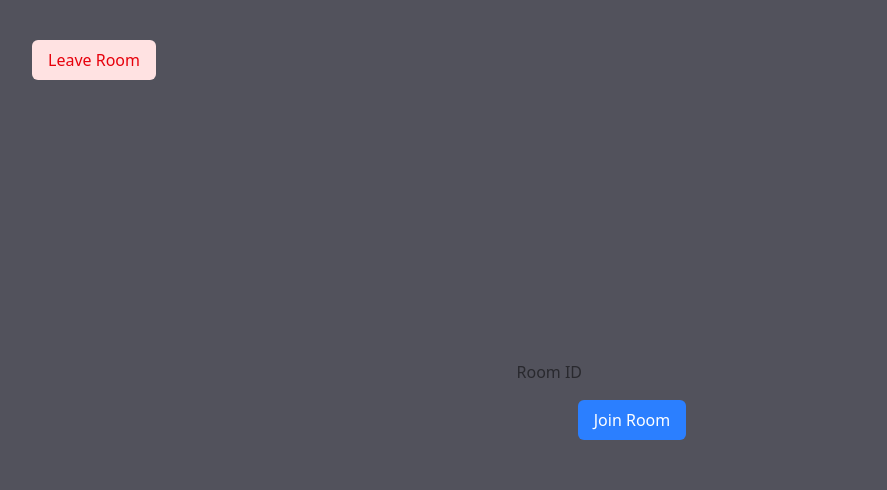
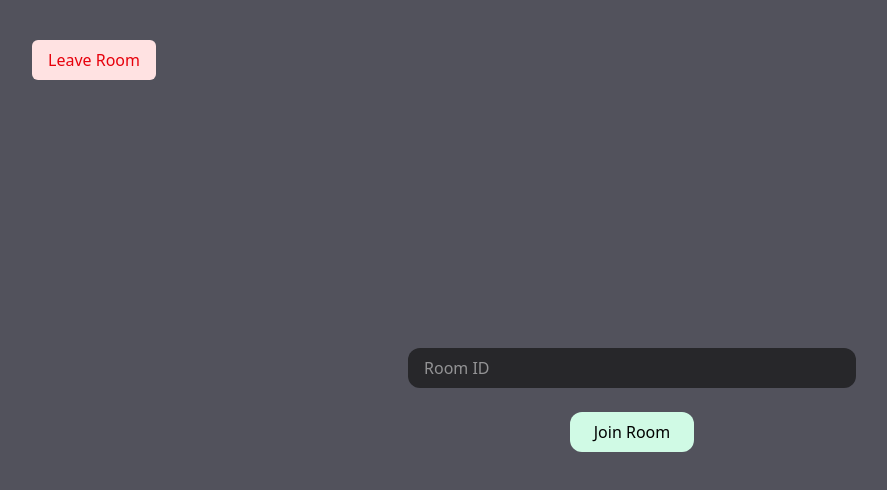
Before and after one commit to LoKii0007/chess-app, a React (Vite) app in the folder frontend/: page /join/room in a window 1280 px wide. Shown: the top 490 px of the page, without its empty margins (8-895 px from the left). Built offline with nearby package versions, Linux system fonts and the light colour scheme; no server answers.

Commit message:
done build fixes

```diff
--- a/frontend/src/hooks/useSocket.ts
+++ b/frontend/src/hooks/useSocket.ts
@@ -1,4 +1,4 @@
-import React, { useEffect, useState } from 'react'
+import { useEffect, useState } from 'react'
 
 const UseSocket = () => {
   const WS_URL = "ws://localhost:8080"
--- a/frontend/src/screens/create/CreateRoomPage.tsx
+++ b/frontend/src/screens/create/CreateRoomPage.tsx
@@ -119,6 +119,8 @@ const CreateRoomPage = () => {
       </button>
 
       <div className="text-center space-y-6">
+        {roomId && (
+          <>
             <h2 className="text-2xl font-bold">Room Created</h2>
             <div className="text-lg">
               <span className="text-gray-400">Room ID:</span>
@@ -127,7 +129,6 @@ const CreateRoomPage = () => {
               </span>
             </div>
 
-        <div className="space-y-4">
             {!canStartGame ? (
               <div className="text-yellow-400">
                 <div className="animate-pulse">
@@ -145,7 +146,10 @@ const CreateRoomPage = () => {
                 </div>
               </div>
             )}
+          </>
+        )}
 
+        <div className="space-y-4">
           {isRoomCreated ? (
             <>
               <button
--- a/frontend/src/screens/join/JoinRoomPage.tsx
+++ b/frontend/src/screens/join/JoinRoomPage.tsx
@@ -11,7 +11,14 @@ const JoinRoomPage = () => {
   const [roomJoined, setRoomJoined] = useState(false);
 
   const handleJoinRoom = () => {
-    socket?.send(JSON.stringify({ type: "JOIN_ROOM", payload: { roomId } }));
+    if (!socket) {
+      return;
+    }
+    if (!roomId || roomId.length !== 36) {
+      toast.error("Please enter a valid room ID");
+      return;
+    }
+    socket.send(JSON.stringify({ type: "JOIN_ROOM", payload: { roomId } }));
   };
 
   useEffect(() => {
@@ -82,15 +89,16 @@ const JoinRoomPage = () => {
         Leave Room
       </button>
 
-      <div>
+      <div className="w-full ">
         {roomJoined ? (
-          <div className="text-white text-xl">
+          <div className="text-white text-xl text-center">
             Waiting for Owner to start the game
           </div>
         ) : (
-          <div className="flex flex-col items-center justify-center gap-4">
-            <div>
+          <div className="flex flex-col items-center justify-center gap-6">
+            <div className="w-full max-w-md">
               <input
+                className="bg-zinc-800 text-white px-4 py-2 rounded-xl focus:outline-none w-full"
                 type="text"
                 placeholder="Room ID"
                 value={roomId}
@@ -100,7 +108,7 @@ const JoinRoomPage = () => {
             <button
               disabled={!roomId}
               onClick={handleJoinRoom}
-              className="bg-blue-500 text-white px-4 py-2 rounded-md cursor-pointer"
+              className="bg-emerald-100 text-black px-6 py-2 rounded-xl cursor-pointer hover:bg-emerald-200"
             >
               Join Room
             </button>
--- a/frontend/src/screens/room/RoomPage.tsx
+++ b/frontend/src/screens/room/RoomPage.tsx
@@ -3,7 +3,7 @@ import Chessboard from "../../components/chessboard";
 import { useSocket } from "../../context/socketContext";
 import { Chess } from "chess.js";
 import type { Color, Square } from "chess.js";
-import { useLocation, useNavigate, useParams } from "react-router-dom";
+import { useLocation, useNavigate } from "react-router-dom";
 import {
   CHECKMATE,
   GAME_OVER,
@@ -19,26 +19,14 @@ export interface Move {
   to: Square;
 }
 
-interface Metadata {
-  whitePlayer: {
-    id: string;
-    name: string;
-  };
-  blackPlayer: {
-    id: string;
-    name: string;
-  };
-}
 
 export default function RoomPage() {
   const { socket } = useSocket();
-  const { gameId } = useParams();
   const location = useLocation();
   const navigate = useNavigate();
 
 
   const [chess, _setChess] = useState(new Chess());
-  const [gameMetadata, setGameMetadata] = useState<Metadata | null>(null);
   const [board, setBoard] = useState(chess.board());
   const [moves, setMoves] = useState<Move[]>([]);
   const [playerColor, setPlayerColor] = useState<Color>();
@@ -93,10 +81,6 @@ export default function RoomPage() {
     const gameData = location.state?.gameData;
     if (gameData) {
       setBoard(chess.board());
-      setGameMetadata({
-        whitePlayer: gameData.whitePlayer,
-        blackPlayer: gameData.blackPlayer,
-      });
       setPlayerColor(gameData.color);
     }
   }, [location.state, chess]);
```
Lines whose indentation alone changed are shown as unchanged.
